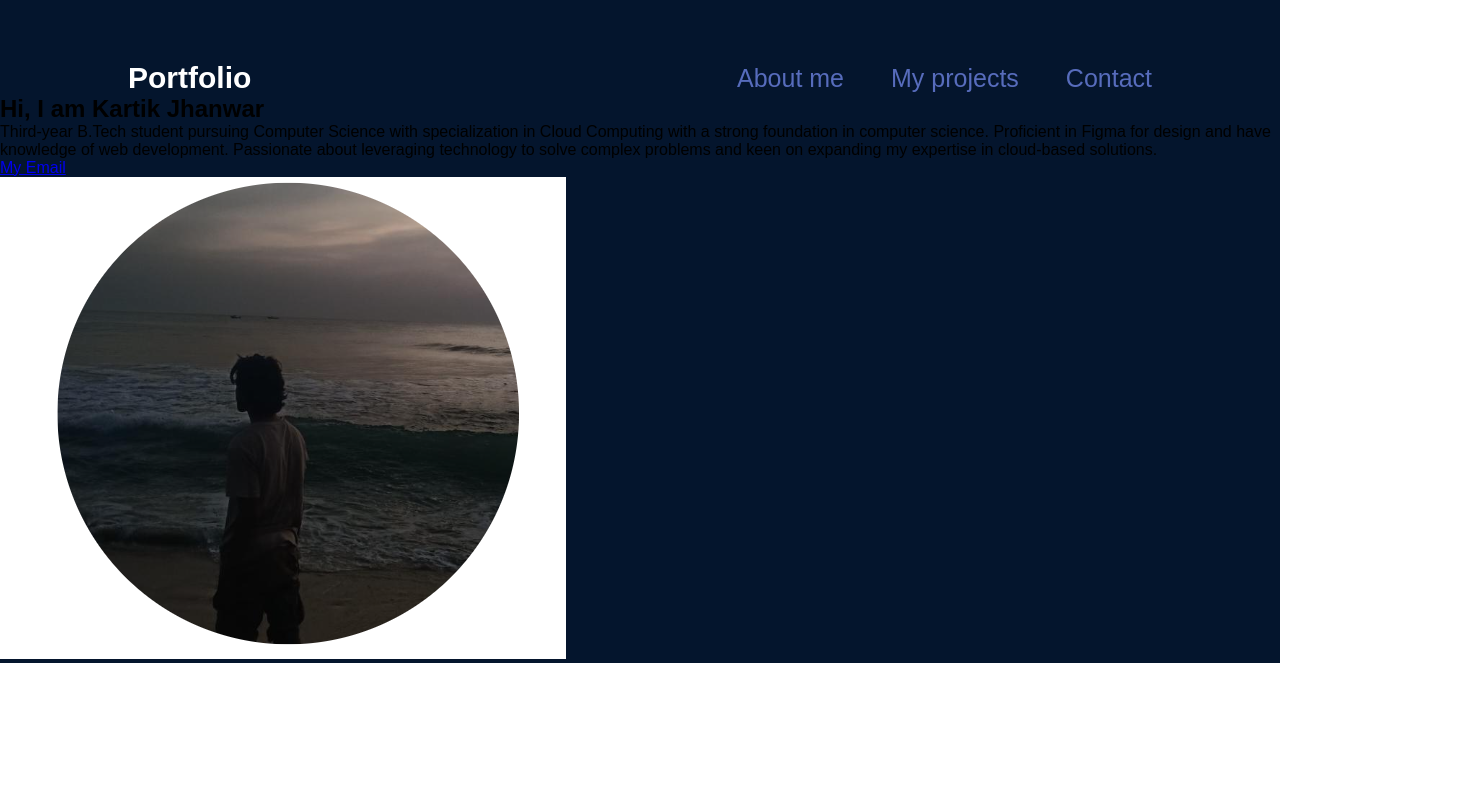
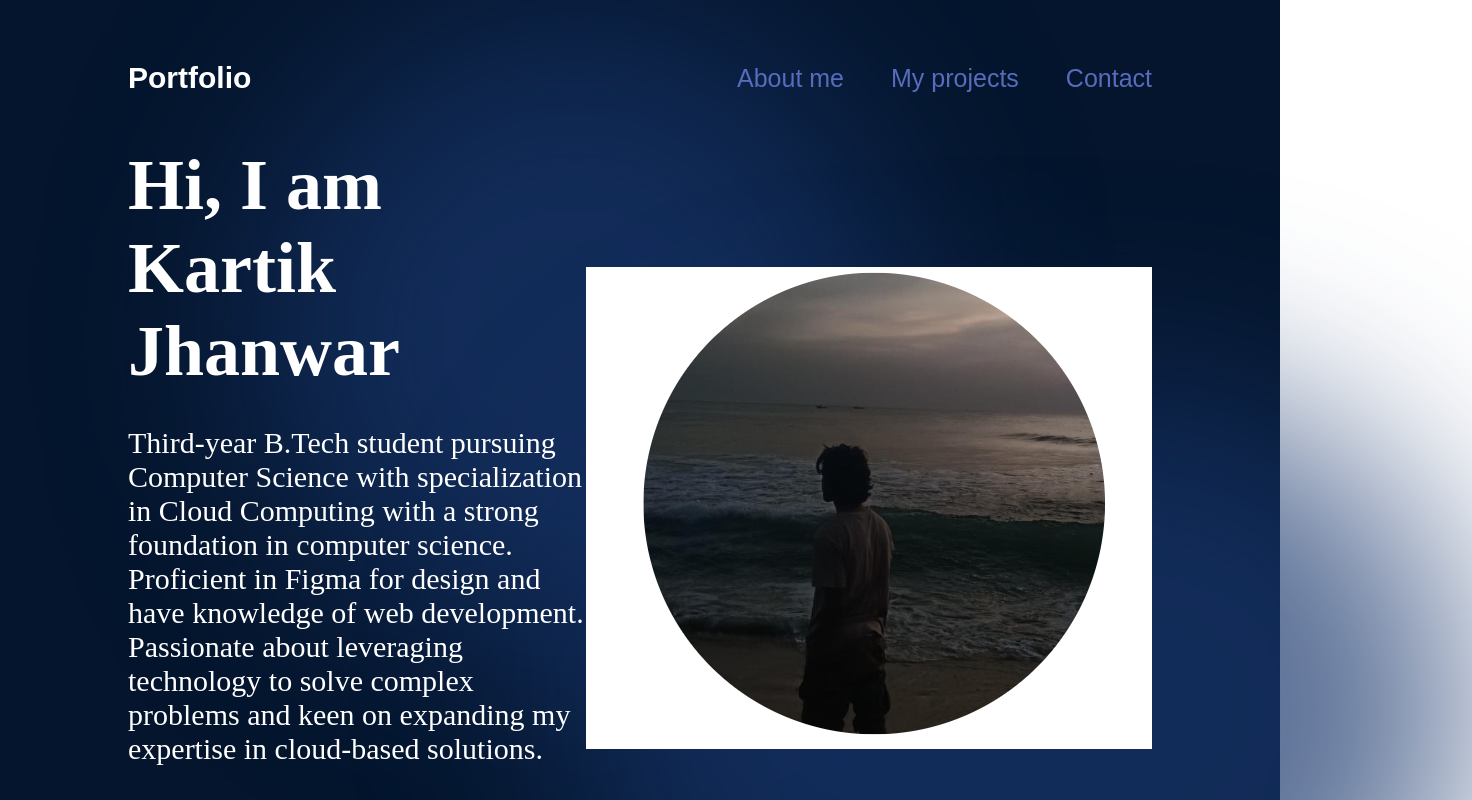
Before and after one commit to Kartik200500/My_Portfolio, a React (Vite) app: page / in a window 1280 px wide. Shown: the top 800 px of the page, 1472 px wide, since content can reach past the window. Built offline with nearby package versions, Linux system fonts and the light colour scheme.

Commit message:
hero section css

```diff
--- a/src/hero.module.css
+++ b/src/hero.module.css
@@ -0,0 +1,107 @@
+@import"./vars.css";
+
+.container {
+  position: relative;
+  display: flex;
+  align-items: center;
+  justify-content: space-between;
+  margin-top: 49px;
+  z-index: 1;
+  margin-left: 10%;
+  margin-right: 10%;
+}
+
+.content{
+  display: flex;
+  flex-direction: column;
+  align-items: flex-start;
+  color: var(--color-text);
+  z-index: 1;
+}
+
+.title{
+  font-size: 72px;
+  font-weight: 900;
+  margin-bottom: 33px;
+  font-family: 'Times New Roman';
+  background: linear-gradient(
+    90deg,
+    rgba(255,255,255,1) 70%,
+    rgba(255,255,255,0) 120%
+    );
+
+  -webkit-text-fill-color: transparent;
+  -webkit-background-clip: text;
+
+}
+.description{
+  font-size: 30px;
+  font-family: 'Times New Roman';
+  margin-bottom: 52px;
+}
+.contact{
+  text-decoration: none;
+  background-color: var(--color-primary);
+  color: var(--color-text);
+  border-radius: 25px;
+  font-size: 30px;
+  font-weight: 600 ;
+  padding: 17px 26px;
+  box-shadow: 0 0 4px 0 rgba(0, 0, 0, 0.25);
+}
+.image{
+  width: 80%;
+  z-index: 1;
+
+  animation-name: floating;
+  animation-duration: 3s;
+  animation-iteration-count: infinite;
+  animation-timing-function: ease-in-out;
+
+}
+@keyframes floating {
+  0%{
+    transform: translate(0, 0px);
+  }
+  50%{
+    transform: translate(0,10px);
+  }
+  100%{
+    transform: translate(0,-10px);
+  }
+
+}
+.topblur{
+  position: absolute;
+  width: 50vw;
+  height: 50vw;
+  min-width: 350px;
+  min-height: 350px;
+  top: -128px;
+  left: 10vw;
+  border-radius: 764px;
+  background: rgba(25,55,109,0.7);
+  filter: blur(100px);
+  z-index: 0;
+}
+.bottomblur{
+  position: absolute;
+  width: 70vw;
+  height: 50vw;
+  min-width: 250px;
+  min-height: 350px;
+  top: 246px;
+  right: -25vw;
+  border-radius: 764px;
+  background: rgba(25,55,109,0.7);
+  filter: blur(100px);
+  z-index: 0;
+}
+@media screen and (max-width: 830px){
+  .container{
+    flex-direction: column-reverse;
+  }
+  .content{
+    align-items: center;
+  }
+}
--- a/src/vars.css
+++ b/src/vars.css
@@ -1,5 +1,5 @@
 :root {
-  --color-text: #fff;
+  --color-text: #ffffff;
   --color-primary: #576cbc;
   --color-secondary: #19376d;
   --color-dark: #0b2447;
```
